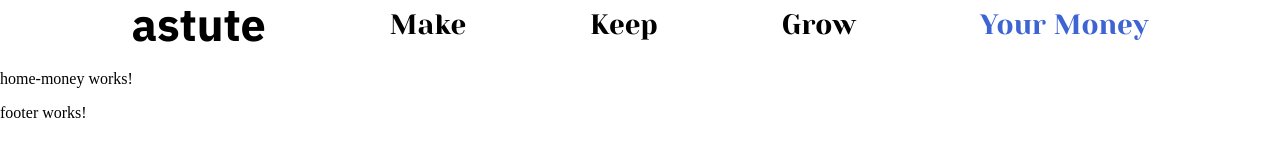
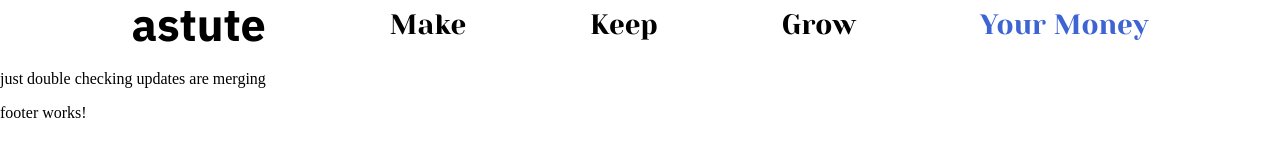
Before and after one commit to Munogwata/astute-landing-page-v2, an Angular app: page / in a window 1280 px wide. Shown: the part 146-302 px from the top of the page. Built offline with nearby package versions, Linux system fonts and the light colour scheme.

Commit message:
new updates

```diff
--- a/src/app/pages/home-money/home-money.component.html
+++ b/src/app/pages/home-money/home-money.component.html
@@ -1 +1 @@
-<p>home-money works!</p>
+<p>just double checking updates are merging</p>
```
